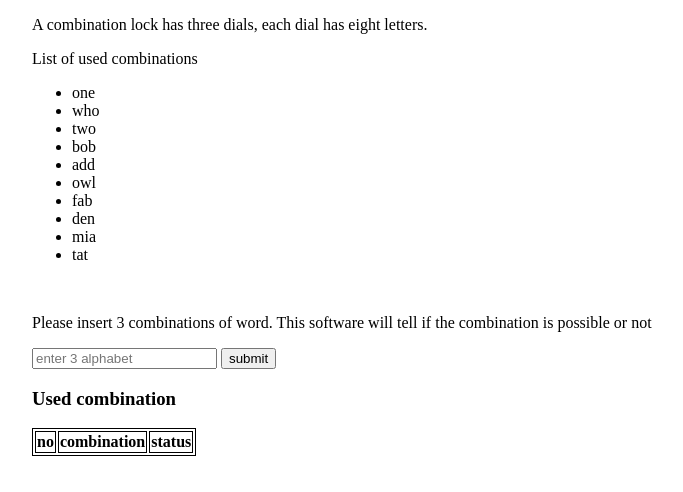
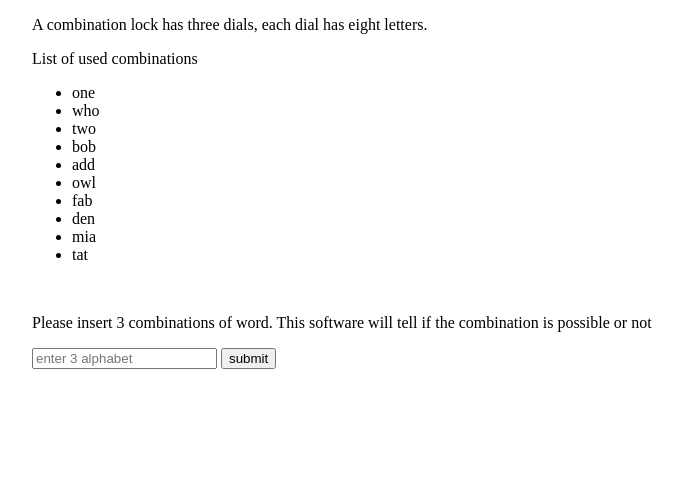
Before and after one commit to dwikbtn/lock-combination, a plain HTML site: page index.html in a window 1280 px wide. Shown: the whole page, without its empty margins (224-907 px from the left). Drawn offline with Linux system fonts and the light colour scheme.

```diff
--- a/index.html
+++ b/index.html
@@ -36,15 +36,6 @@
         id="input"
       />
       <button id="submit">submit</button>
-      <br />
-      <h3>Used combination</h3>
-      <table class="table">
-        <tr>
-          <th>no</th>
-          <th>combination</th>
-          <th>status</th>
-        </tr>
-      </table>
     </div>
   </body>
 </html>
```
Also changed, not shown: 1 other file.
